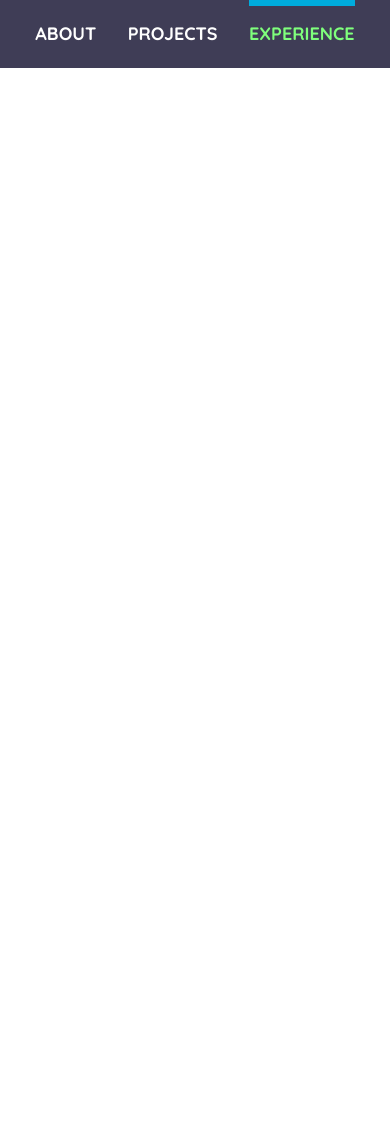
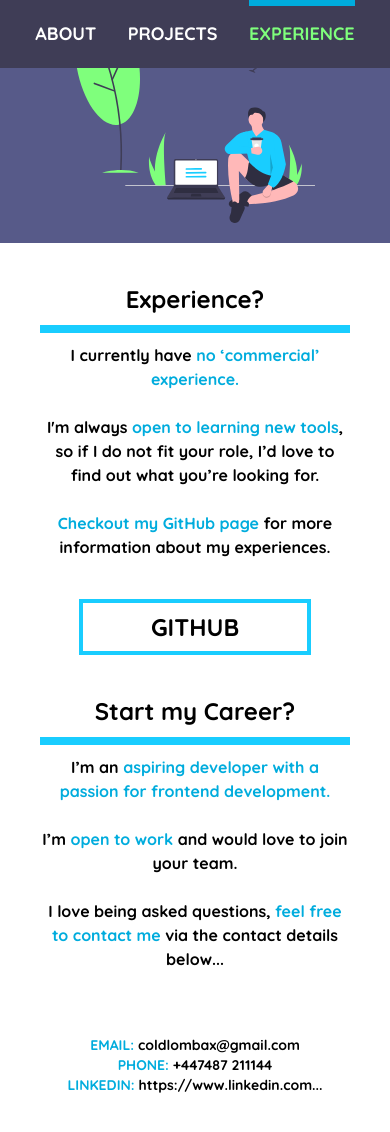
Before and after one commit to ColdLombax/Personal-Portfolio-V1, a React (Create React App) app: page /experience in a window 390 px wide. Shown: the top 1132 px of the page. Before the commit the page ends 844 px from the top, so only its background shows below. Built offline with nearby package versions, Linux system fonts and the light colour scheme.

Commit message:
Experience text template added, mobile layout finished.

```diff
--- a/src/components/experience/Experience.jsx
+++ b/src/components/experience/Experience.jsx
@@ -1,8 +1,82 @@
+/* eslint-disable jsx-a11y/anchor-is-valid */
+/* eslint-disable react/button-has-type */
 import React from 'react';
+
+import waiting from '../../assets/illustrations/waiting.svg';
 
 function Experience() {
   return (
-    <div />
+    <div>
+      <div className="bg-purple-light h-half-screen w-full flex flex-col items-center justify-end pb-5">
+        <img src={waiting} alt="avatar waiting for work" className="w-8/12 mr-5" />
+      </div>
+      <div className="text-center p-10 font-bold text-black-light">
+        <h3 className="text-2xl">Experience?</h3>
+        <hr className="w-full border-4 border-blue-light mt-2.5 mb-2.5" />
+        <p className="">
+          I currently have
+          {' '}
+          <span className="text-blue-dark">no ‘commercial’ experience.</span>
+          <br />
+          <br />
+          I&apos;m always
+          {' '}
+          <span className="text-blue-dark">open to learning new tools</span>
+          , so if I do not fit your role,
+          I’d love to find out what you’re looking for.
+          <br />
+          <br />
+          <span className="text-blue-dark"> Checkout my GitHub page</span>
+          {' '}
+          for more information about my experiences.
+        </p>
+        <button className="mt-10 p-2 w-3/4 border-4 border-blue-light font-bold text-2xl hover:bg-blue-light">GITHUB</button>
+      </div>
+      <div className="text-center p-10 pt-0 font-bold text-black-light">
+        <h3 className="text-2xl">Start my Career?</h3>
+        <hr className="w-full border-4 border-blue-light mt-2.5 mb-2.5" />
+        <p>
+          I’m an
+          {' '}
+          <span className="text-blue-dark">aspiring developer with a passion for frontend development.</span>
+          <br />
+          <br />
+          I’m
+          {' '}
+          <span className="text-blue-dark">open to work</span>
+          {' '}
+          and would love to join your team.
+          <br />
+          <br />
+          I love being asked questions,
+          {' '}
+          <span className="text-blue-dark">feel free to contact me</span>
+          {' '}
+          via the contact details below...
+        </p>
+        <ul className="mt-16 text-sm">
+          <li>
+            <a href="https://mail.google.com/mail/?extsrc=mailto&url=mailto%3A%3Fto%3Dcoldlombax@gmail.com" target="_blank" rel="noreferrer">
+              <span className="text-blue-dark">EMAIL: </span>
+              coldlombax@gmail.com
+            </a>
+          </li>
+          <li>
+            <a href="tel:+447487 211144">
+              <span className="text-blue-dark">PHONE: </span>
+              +447487 211144
+            </a>
+          </li>
+          <li>
+            <a href="https://www.linkedin.com/in/john-phillips-8895a020b/" target="_blank" rel="noreferrer">
+              <span className="text-blue-dark">LINKEDIN: </span>
+              https://www.linkedin.com...
+            </a>
+
+          </li>
+        </ul>
+      </div>
+    </div>
   );
 }
 
```
